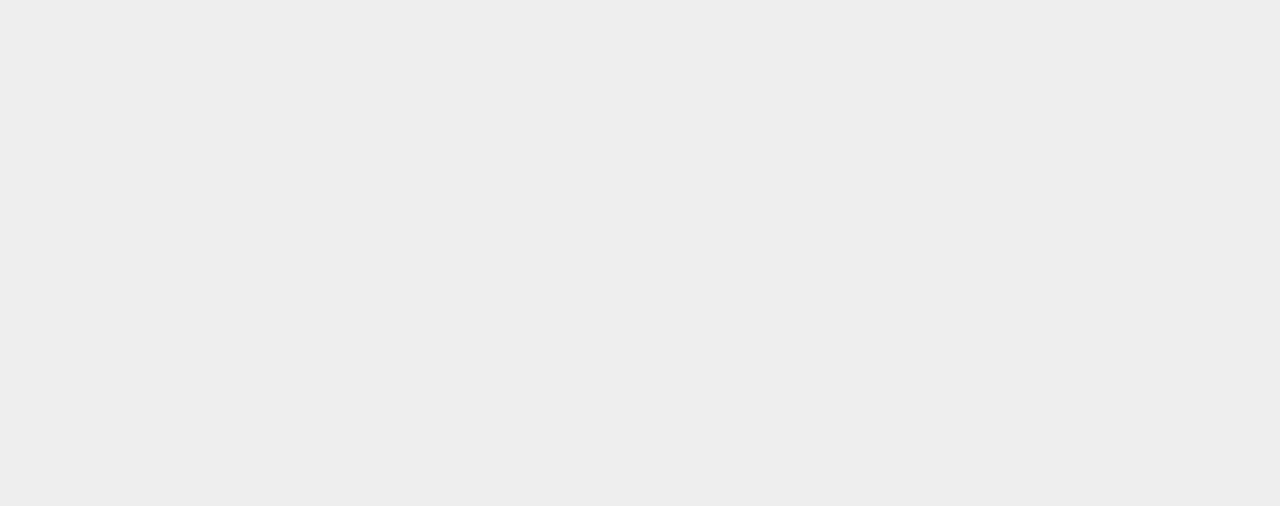
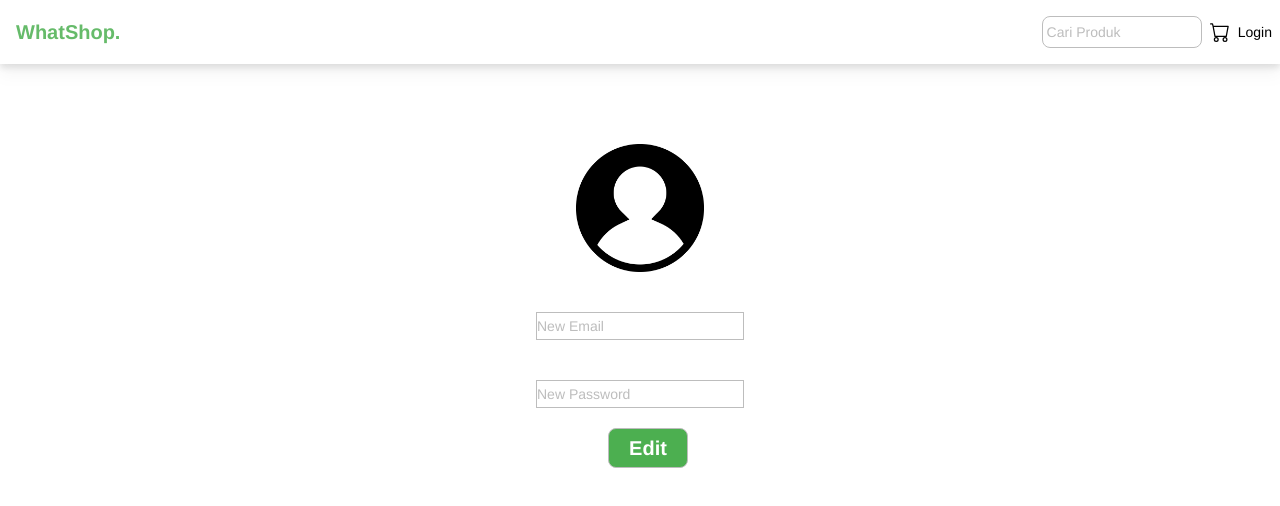
Before and after one commit to NandaLearning/toko-online, a React (Vite) app: page /edit in a window 1280 px wide. Before the commit this address had no page. Shown: the top 506 px of the page. Built offline with nearby package versions, Linux system fonts and the light colour scheme; no server answers.

Commit message:
Menambahkan file baru ke dalam folder proyek

```diff
--- a/src/App.jsx
+++ b/src/App.jsx
@@ -6,6 +6,7 @@ import Login from "./auth/Login"
 import Register from "./auth/Register"
 import Cart from "./Items/Cart"
 import Profile from "./auth/Profile"
+import Edit from "./auth/Edit"
 export default function App(){
   return(
     <div>
@@ -18,6 +19,7 @@ export default function App(){
           <Route path="/register" element={<Register/>} />
           <Route path="/cart" element={<Cart/>} />
           <Route path="/profile" element={<Profile/>} />
+          <Route path="/edit" element={<Edit/>} />
         </Routes>
       </Router>
 
--- a/src/Pages/Beranda.jsx
+++ b/src/Pages/Beranda.jsx
@@ -32,18 +32,18 @@ export default function Beranda() {
       <Navigasi onSearch={setSearchQuery} />
       <SlideBeranda />
 
-      <div className="flex flex-wrap justify-center items-center mt-10">
+      <div className="grid grid-cols-2 md:grid-cols-4 lg:grid-cols-6 gap-4 mt-10">
         {data
           .filter((item) =>
             item.nama.toLowerCase().includes(searchQuery.toLowerCase())
           )
           .map((item, index) => (
             <Link to={`/items/${item.id}`} key={index}>
-              <div className="card bg-green-50 text-black w-40 drop-shadow-xl mr-5 mb-5">
-                <img src={item.produk} alt="" />
-                <div className="card-body">
-                  <p className="text-xl">{item.nama}</p>
-                  <p>Rp.{item.harga}</p>
+              <div className="bg-green-50 text-black p-4 rounded shadow-md">
+                <img src={item.produk} alt="" className="w-32" />
+                <div className="mt-2">
+                  <p className="text-xl font-semibold">{item.nama}</p>
+                  <p className="text-sm text-gray-600">Rp.{item.harga}</p>
                 </div>
               </div>
             </Link>
--- /dev/null
+++ b/src/auth/Edit.jsx
@@ -0,0 +1,58 @@
+import React, { useState } from 'react';
+import { updatePassword, updateEmail } from 'firebase/auth';
+import { auth } from '../Utils/firebase-config';
+import Navigasi from '../Components/Navigasi';
+
+export default function Edit() {
+  const [newEmail, setNewEmail] = useState('');
+  const [newPassword, setNewPassword] = useState('');
+
+  const handleEdit = async () => {
+    try {
+      if (newEmail) {
+        await updateEmail(auth.currentUser, newEmail);
+      }
+      if (newPassword) {
+        await updatePassword(auth.currentUser, newPassword);
+      }
+      // Redirect to profile after successful edit
+    } catch (error) {
+      console.error('Edit error:', error);
+    }
+  }
+  return (
+    <div className="bg-white min-h-screen">
+      <div>
+        <Navigasi />
+      </div>
+
+      <div className="justify-center items-center grid mt-20">
+        <div className="flex justify-center items-center">
+          <img src="profile.png" className="w-32" alt="" />
+        </div>
+        <input
+          type="text"
+          placeholder="New Email"
+          className="mt-10 bg-white w-52 h-7 border border-gray-400"
+          value={newEmail}
+          onChange={(e) => setNewEmail(e.target.value)}
+        />
+        <input
+          type="password"
+          placeholder="New Password"
+          className="bg-white w-52 h-7 mt-10 border border-gray-400"
+          value={newPassword}
+          onChange={(e) => setNewPassword(e.target.value)}
+        />
+        <div className="flex justify-center items-center">
+          <button
+            className="font-bold ml-4 text-xl border mt-5 border-gray-400 bg-green-500 text-white w-20 h-10 rounded-lg hover-bg-black duration-200"
+            onClick={handleEdit}
+          >
+            Edit
+          </button>
+        </div>
+      </div>
+    </div>
+  )
+}
--- a/src/auth/Profile.jsx
+++ b/src/auth/Profile.jsx
@@ -1,5 +1,5 @@
 import React, { useState, useEffect } from "react";
-import { useNavigate, useLocation } from "react-router-dom";
+import { useNavigate, useLocation, Link } from "react-router-dom";
 import { onAuthStateChanged, signOut } from "firebase/auth";
 import { auth } from "../Utils/firebase-config";
 import Navigasi from "../Components/Navigasi";
@@ -57,6 +57,7 @@ export default function Profile() {
       </div>
 
       <div className="justify-center items-center flex mt-10">
+       <Link to="/edit"><button className="font-bold ml-4 text-xl border border-gray-400 bg-green-500 text-white w-20 h-10 rounded-lg hover-bg-black duration-200">Edit</button></Link>
         <button
           className="font-bold ml-4 text-xl border border-gray-400 bg-red-500 text-white w-20 h-10 rounded-lg hover-bg-black duration-200"
           onClick={handleLogout}
--- a/src/index.css
+++ b/src/index.css
@@ -5,93 +5,9 @@
 
 
 
-.store-card {
-    display: block;
-    text-decoration: none;
-    background: #fff;
-    border: 1px solid #e2e8f0;
-    border-radius: 8px;
-    overflow: hidden;
-    transition: transform 0.2s, box-shadow 0.2s;
-    flex-basis: calc(33.33% - 1rem);
-    margin-right: 1rem;
-    margin-bottom: 1rem;
-    box-shadow: 0px 2px 4px rgba(0, 0, 0, 0.1);
-  }
-
-  .store-card:hover {
-    opacity: 0.9;
-    transform: translateY(-2px);
-  }
-
-  .store-card-inner {
-    display: flex;
-    flex-direction: column;
-  }
-
-  .store-card-image {
-    width: 100%;
-    height: auto;
-    max-height: 200px;
-    object-fit: cover;
-  }
-
-  .store-card-details {
-    padding: 1rem;
-  }
-
-  .store-card-title {
-    font-weight: bold;
-    font-size: 1.25rem;
-    margin-bottom: 0.5rem;
-    display: inline; /* Add this line to make it display inline with the image */
-  }
-
-  .store-card-description {
-    font-size: 0.875rem;
-    color: #666;
-    margin-bottom: 0.25rem;
-  }
-
-  .store-card-price {
-    font-size: 18px;
-    font-weight: bold;
-    color: #333;
-  }
-
-  @media (max-width: 640px) {
-    .store-card {
-      flex-basis: calc(100% - 1rem); /* Full width for one card per row */
-      margin-right: 0;
-    }
-    .store-card-inner {
-      display: block;
-    }
-    .store-card-details {
-      padding: 1rem;
-    }
-    .store-card-title {
-      font-size: 1.25rem;
-      margin-bottom: 0.5rem;
-    }
-    .store-card-description {
-      font-size: 0.875rem;
-      margin-bottom: 0.25rem;
-    }
-    .store-card-price {
-      font-size: 0.875rem;
-    }
-  }
-
-
   html body{
     overflow-x: hidden;
   }
-
-
-
-
-
 
   .input-container {
     position: relative;
```
